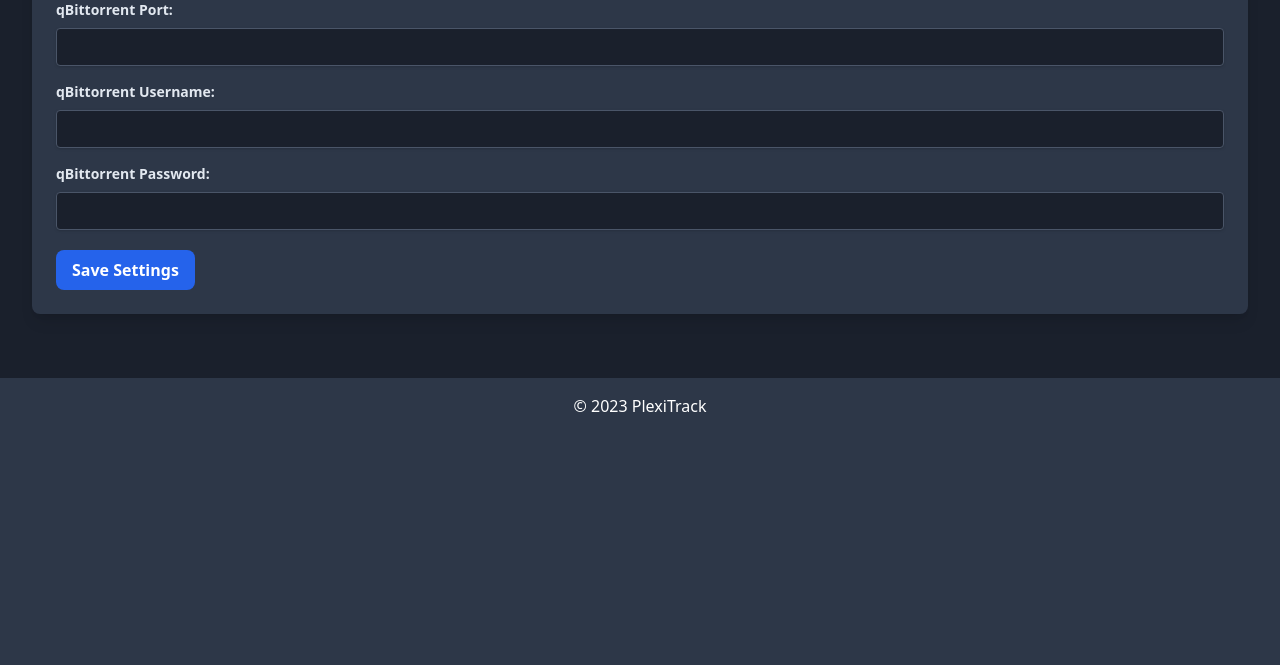
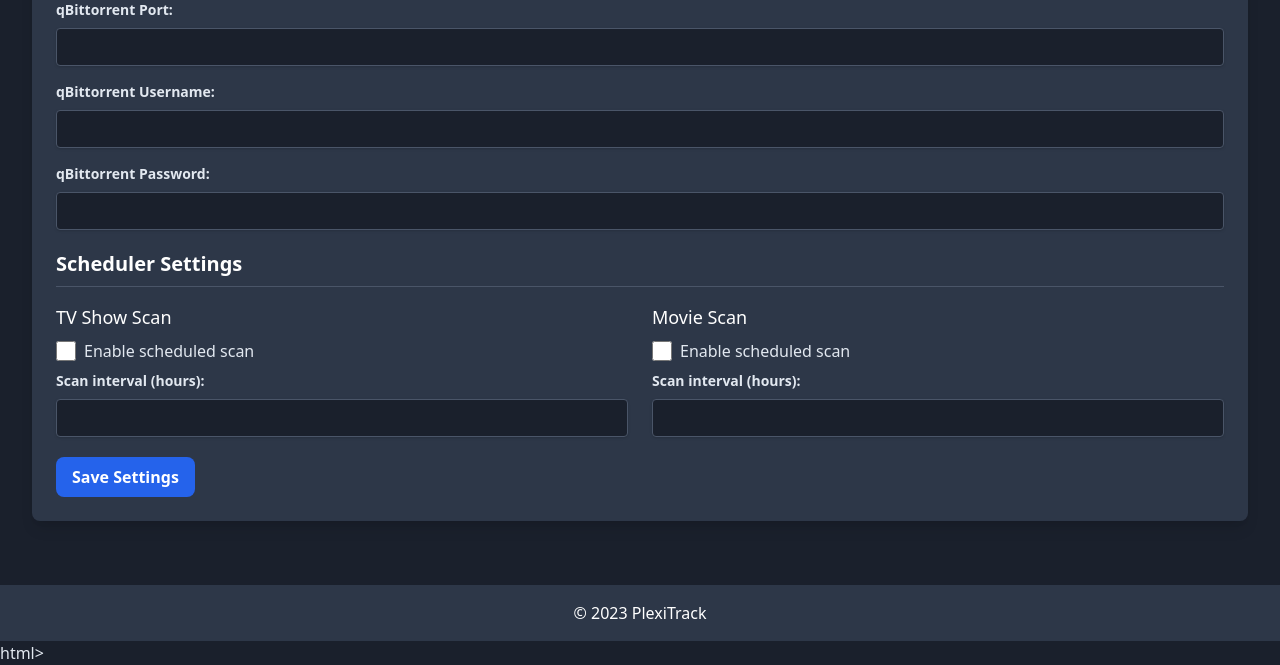
Before and after one commit to fruitcake514/plexscanner, a Flask app: template templates/settings.html in a window 1280 px wide. Shown: the part 1333-1998 px from the top of the page. Before the commit the page ends 1745 px from the top, so only its background shows below. Run offline with Flask 2, Linux system fonts and the light colour scheme; the template is opened without the code that fills it, so the values that code supplies are empty; some libraries are stand-ins or nearby versions.

Commit message:
Add files via upload

```diff
--- a/templates/base.html
+++ b/templates/base.html
@@ -72,4 +72,4 @@
     </script>
     {% block scripts %}{% endblock %}
 </body>
-</html>
+</html>html>
--- a/templates/settings.html
+++ b/templates/settings.html
@@ -113,6 +113,42 @@
                 <div id="qbittorrent-test-result" class="text-sm mt-2"></div>
             </div>
 
+            <div class="mb-5">
+                <h2 class="text-xl font-semibold text-white mb-4 border-b border-gray-700 pb-2">Scheduler Settings</h2>
+                <div class="grid grid-cols-1 md:grid-cols-2 gap-6">
+                    <div>
+                        <h3 class="text-lg font-medium text-white mb-2">TV Show Scan</h3>
+                        <div class="flex items-center mb-2">
+                            <input type="checkbox" id="tv_scan_schedule_enabled" name="tv_scan_schedule_enabled"
+                                   class="form-checkbox h-5 w-5 text-blue-600 bg-gray-900 border-gray-700 rounded focus:ring-blue-500"
+                                   {% if config.scheduler.tv_scan_schedule.enabled %}checked{% endif %}>
+                            <label for="tv_scan_schedule_enabled" class="ml-2 text-gray-300">Enable scheduled scan</label>
+                        </div>
+                        <div>
+                            <label for="tv_scan_interval" class="block text-gray-300 text-sm font-bold mb-2">Scan interval (hours):</label>
+                            <input type="number" id="tv_scan_interval" name="tv_scan_interval"
+                                   value="{{ config.scheduler.tv_scan_schedule.interval_hours }}" min="1"
+                                   class="shadow appearance-none border border-gray-700 rounded w-full py-2 px-3 bg-gray-900 text-white leading-tight focus:outline-none focus:shadow-outline focus:border-blue-500">
+                        </div>
+                    </div>
+                    <div>
+                        <h3 class="text-lg font-medium text-white mb-2">Movie Scan</h3>
+                        <div class="flex items-center mb-2">
+                            <input type="checkbox" id="movie_scan_schedule_enabled" name="movie_scan_schedule_enabled"
+                                   class="form-checkbox h-5 w-5 text-blue-600 bg-gray-900 border-gray-700 rounded focus:ring-blue-500"
+                                   {% if config.scheduler.movie_scan_schedule.enabled %}checked{% endif %}>
+                            <label for="movie_scan_schedule_enabled" class="ml-2 text-gray-300">Enable scheduled scan</label>
+                        </div>
+                        <div>
+                            <label for="movie_scan_interval" class="block text-gray-300 text-sm font-bold mb-2">Scan interval (hours):</label>
+                            <input type="number" id="movie_scan_interval" name="movie_scan_interval"
+                                   value="{{ config.scheduler.movie_scan_schedule.interval_hours }}" min="1"
+                                   class="shadow appearance-none border border-gray-700 rounded w-full py-2 px-3 bg-gray-900 text-white leading-tight focus:outline-none focus:shadow-outline focus:border-blue-500">
+                        </div>
+                    </div>
+                </div>
+            </div>
+
             <div class="flex items-center justify-between">
                 <button type="submit" class="bg-blue-600 hover:bg-blue-700 text-white font-bold py-2 px-4 rounded-lg focus:outline-none focus:shadow-outline">
                     Save Settings
```
Also changed, not shown: templates/movies.html (+28 -9 lines).
